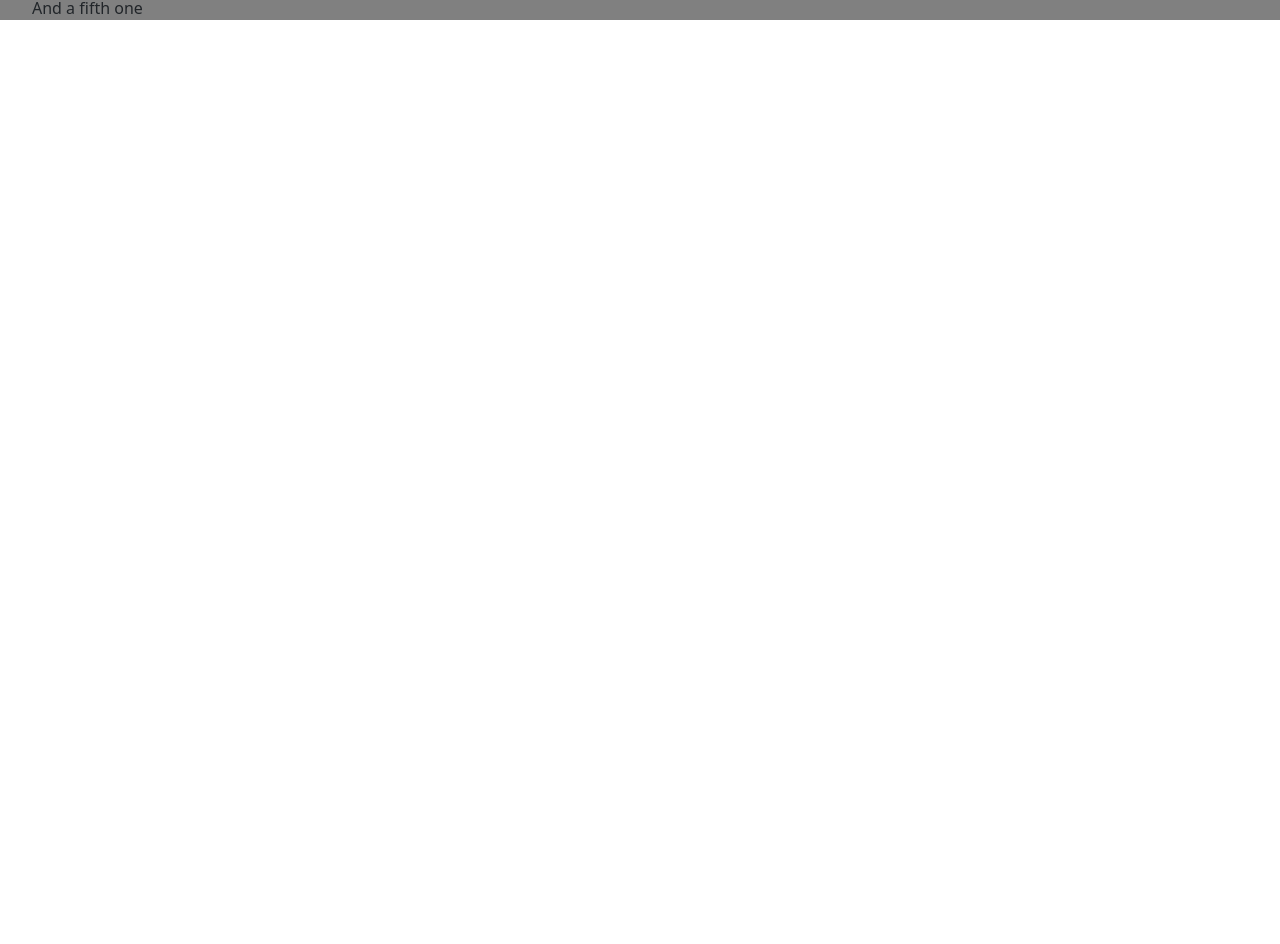
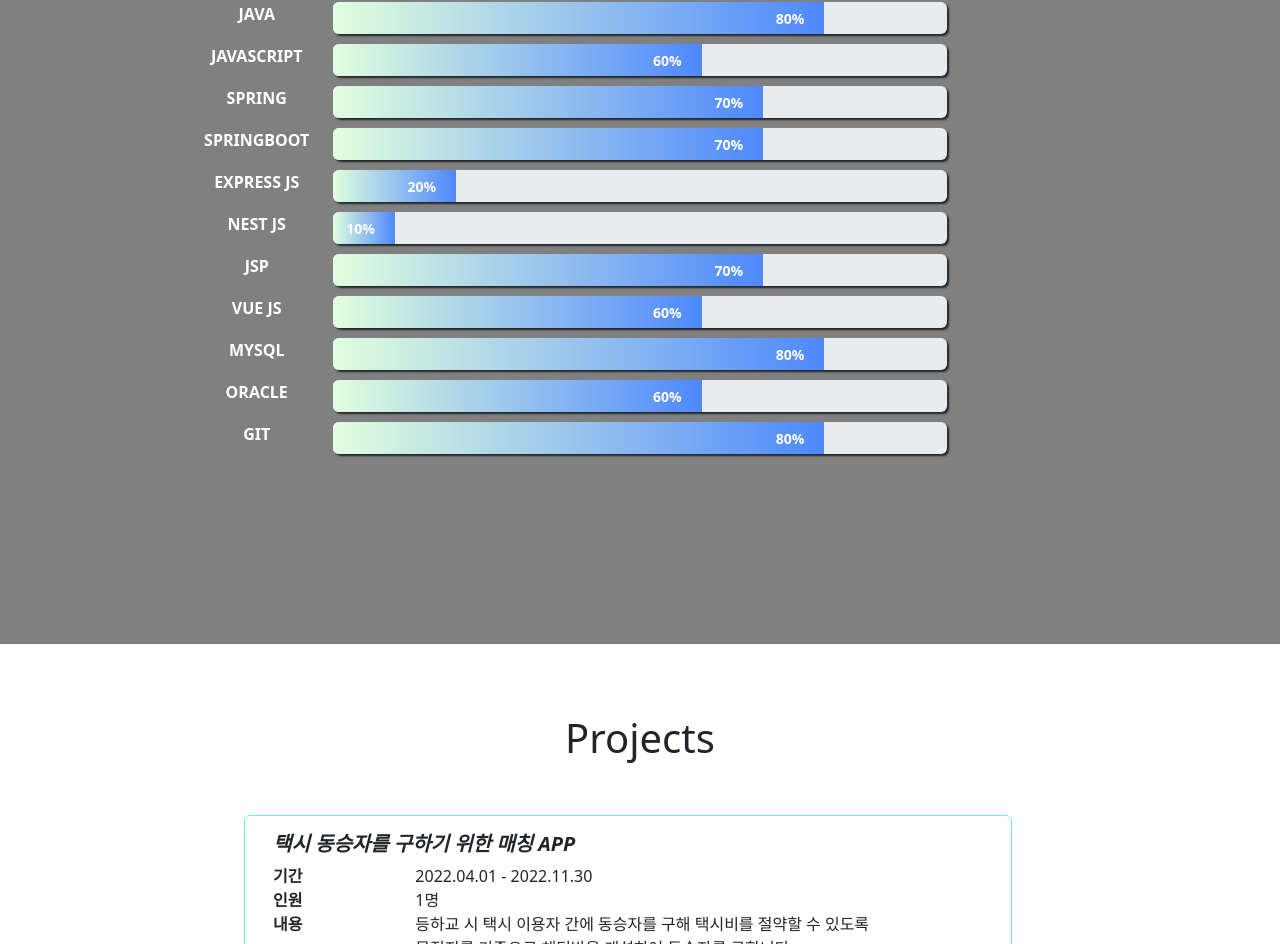
Before and after one commit to SangKyunSeo/SangKyunSeo.github.io, a Vue app: page / in a window 1280 px wide. Shown: the part 1836-2780 px from the top of the page. Before the commit the page ends 1872 px from the top, so only its background shows below. Built offline with nearby package versions, Linux system fonts and the light colour scheme.

Commit message:
feat: 포트폴리오 내용 추가

```diff
--- a/src/components/contents/ProfileContent.vue
+++ b/src/components/contents/ProfileContent.vue
@@ -48,7 +48,7 @@
     margin: 0 auto;
   }
   .profile-header {
-    margin-top: 40px;
+    margin-top: 70px;
     text-align: center;
   }
   .profile-details-contents {
--- /dev/null
+++ b/src/components/contents/ProjectContent.vue
@@ -0,0 +1,87 @@
+<template>
+  <div class="project-area">
+    <h1 class="project-header">Projects</h1>
+    <div class="row card-area">
+      <div class="card card-div" v-for="(data, index) in projectList" :key="index">
+        <div class="card-body">
+          <h5 class="card-title">{{ data.title }}</h5>
+          <div>
+            <p class="row card-text">
+              <span class="col-2 content-header">기간</span>
+              <span class="col-8 content-body">{{ data.date }}</span>
+            </p>
+          </div>
+          <div>
+            <p class="row card-text">
+              <span class="col-2 content-header">인원</span>
+              <span class="col-8 content-body">{{ data.join }}</span>
+            </p>
+          </div>
+          <div>
+            <p class="row card-text">
+              <span class="col-2 content-header">내용</span>
+              <span class="col-8 content-body">{{ data.content }}</span>
+            </p>
+          </div>
+          <div>
+            <p class="row card-text">
+              <span class="col-2 content-header">사용 기술</span>
+              <span class="col-8 content-body content-skill">{{ data.skill }}</span>
+            </p>
+          </div>
+        </div>
+      </div>
+    </div>
+  </div>
+</template>
+<script setup>
+  import { useDataStore } from "@/stores/dataStore/dataStore.js"
+  import { ref, onMounted } from "vue"
+
+  const dStore = useDataStore()
+  const projectList = ref([])
+
+  onMounted(() => {
+    projectList.value = dStore.getProjectContentList()
+  })
+</script>
+<style scoped>
+  .project-header {
+    padding-top: 70px;
+    padding-bottom: 20px;
+    text-align: center;
+  }
+
+  .project-area {
+    width: 60%;
+    margin: 0 auto;
+    background-color: white;
+  }
+
+  .project-area .card {
+    margin-top: 25px;
+  }
+
+  .card-area {
+    width: 100%;
+  }
+
+  .card-div {
+    border: 1px solid #79edda;
+  }
+  .card-title {
+    font-style: italic;
+    font-weight: 900;
+  }
+
+  .content-body {
+    margin-left: 20px;
+  }
+
+  .content-header {
+    font-weight: 700;
+  }
+  .content-skill {
+    color: gray;
+  }
+</style>
--- a/src/components/contents/SkillContent.vue
+++ b/src/components/contents/SkillContent.vue
@@ -1,8 +1,9 @@
 <template>
-  <h1 style="text-align: center; color: white; margin-top: 40px">My Skills</h1>
+  <h1 style="text-align: center; color: white; margin-top: 40px; padding-top: 70px">My Skills</h1>
+  <div class="list-area">
     <ul class="list skill-list">
-    <li class="list-group-item">
-      <div class="list-detail-header">HTML</div>
+      <li class="list-group-item" v-for="(title, index) in skillTitleList" :key="index">
+        <div class="list-detail-header">{{ title }}</div>
         <div
           class="progress list-detail-content"
           role="progressbar"
@@ -10,16 +11,39 @@
           aria-valuemin="0"
           aria-valuemax="100"
         >
-        <div class="progress-bar text-bg-warning" style="width: 75%">75%</div>
+          <div class="progress-bar progress-content" :style="areaStyle(skillDataList[index])">
+            {{ skillDataList[index] + "%" }}
+          </div>
         </div>
       </li>
-    <li class="list-group-item">A second item</li>
-    <li class="list-group-item">A third item</li>
-    <li class="list-group-item">A fourth item</li>
-    <li class="list-group-item">And a fifth one</li>
     </ul>
+  </div>
 </template>
+<script setup>
+  import { useDataStore } from "@/stores/dataStore/dataStore.js"
+  import { ref, onMounted } from "vue"
+
+  const dStore = useDataStore()
+
+  const skillTitleList = ref([])
+  const skillDataList = ref([])
+
+  const areaStyle = (data) => {
+    return { width: data + "%" }
+  }
+
+  onMounted(() => {
+    skillTitleList.value = dStore.getSkillTitleList()
+    skillDataList.value = dStore.getSkillDataList()
+  })
+</script>
 <style scoped>
+  .list-area {
+    width: 80%;
+    margin: 0 auto;
+    margin-top: 30px;
+    align-items: center;
+  }
   .skill-list {
     text-align: center;
     width: 80%;
@@ -27,11 +51,24 @@
   .list-group-item {
     width: 100%;
     display: flex;
+    padding-top: 10px;
   }
   .list-detail-header {
     width: 20%;
+    color: white;
+    font-weight: 900;
+    margin-left: 20px;
   }
   .list-detail-content {
     width: 80%;
+    height: 32px;
+    box-shadow: 2px 2px 2px;
+  }
+  .progress-content {
+    background: linear-gradient(to right, #e1ffde, #4e88fc);
+    text-align: right;
+    padding-right: 20px;
+    font-weight: 900;
+    font-size: 14px;
   }
 </style>
--- a/src/components/headers/MainHeader.vue
+++ b/src/components/headers/MainHeader.vue
@@ -4,29 +4,54 @@
       <a class="nav-link" @click="setTab('Home')" href="#" :class="{ active: isHome }">Home</a>
     </li>
     <li class="nav-item">
-      <a class="nav-link" href="#" @click="setTab('About')" :class="{ active: isAbout }">About</a>
+      <a
+        class="nav-link"
+        href="#profile_area"
+        @click="setTab('Profile')"
+        :class="{ active: isProfile }"
+      >
+        Profile
+      </a>
     </li>
     <li class="nav-item">
-      <a class="nav-link" href="#" @click="setTab('Portfolio')" :class="{ active: isPortfolio }">
-        Portfolio
+      <a
+        class="nav-link"
+        href="#skill_area"
+        @click="setTab('Skills')"
+        :class="{ active: isSkills }"
+      >
+        Skills
+      </a>
+    </li>
+    <li class="nav-item">
+      <a
+        class="nav-link"
+        href="#project_area"
+        @click="setTab('Projects')"
+        :class="{ active: isProjects }"
+      >
+        Projects
       </a>
     </li>
   </ul>
 </template>
 <script setup>
   import { useTabStore } from "@/stores/tabStore/tabStore.js"
-  import { ref, onBeforeMount } from "vue"
+  import { ref, onBeforeMount, defineEmits } from "vue"
 
   const tStore = useTabStore()
   const curTab = ref()
   const isHome = ref(false)
-  const isAbout = ref(false)
-  const isPortfolio = ref(false)
+  const isProfile = ref(false)
+  const isSkills = ref(false)
+  const isProjects = ref(false)
+  const emit = defineEmits(["tab"])
 
   const initTabState = () => {
     isHome.value = false
-    isAbout.value = false
-    isPortfolio.value = false
+    isProfile.value = false
+    isSkills.value = false
+    isProjects.value = false
   }
 
   const setTab = (tab) => {
@@ -36,16 +61,20 @@
     curTab.value = tab
 
     if (tab === "Home") isHome.value = true
-    if (tab === "About") isAbout.value = true
-    if (tab === "Portfolio") isPortfolio.value = true
+    if (tab === "Profile") isProfile.value = true
+    if (tab === "Skills") isSkills.value = true
+    if (tab === "Projects") isProjects.value = true
+
+    emit("tab", tab)
   }
 
   onBeforeMount(() => {
     curTab.value = tStore.getCurTab()
 
     if (curTab.value === "Home") isHome.value = true
-    if (curTab.value === "About") isAbout.value = true
-    if (curTab.value === "Portfolio") isPortfolio.value = true
+    if (curTab.value === "Profile") isProfile.value = true
+    if (curTab.value === "Skills") isSkills.value = true
+    if (curTab.value === "Projects") isProjects.value = true
   })
 </script>
 <style scoped>
--- a/src/pages/MainPage.vue
+++ b/src/pages/MainPage.vue
@@ -1,11 +1,14 @@
 <template>
-  <MainHeader />
+  <MainHeader @tab="tabControll" />
   <SummaryContent class="summary-content" />
-  <div class="div-profile">
+  <div class="div-profile" id="profile_area">
     <ProfileContent />
   </div>
-  <div class="div-skills">
+  <div class="div-skills" id="skill_area">
     <SkillContent />
+  </div>
+  <div class="div-projects" id="project_area">
+    <ProjectContent />
   </div>
 </template>
 <script setup>
@@ -13,6 +16,14 @@
   import SummaryContent from "@/components/contents/SummaryContent.vue"
   import ProfileContent from "@/components/contents/ProfileContent.vue"
   import SkillContent from "@/components/contents/SkillContent.vue"
+  import ProjectContent from "@/components/contents/ProjectContent.vue"
+
+  const tabControll = (data) => {
+    const el = document.getElementById(data)
+    if (el) {
+      el.scrollIntoView({ behavior: "smooth" })
+    }
+  }
 </script>
 <style scoped>
   .summary-content {
@@ -25,6 +36,10 @@
     background-color: white;
   }
   .div-skills {
+    height: 100vh;
     margin-top: 40px;
   }
+  .div-projects {
+    background-color: white;
+  }
 </style>
--- a/src/stores/dataStore/dataStore.js
+++ b/src/stores/dataStore/dataStore.js
@@ -18,6 +18,107 @@ export const useDataStore = defineStore("dataStore", () => {
     "https://github.com/SangKyunSeo",
   ]
 
+  const skillTitleList = [
+    "JAVA",
+    "JAVASCRIPT",
+    "SPRING",
+    "SPRINGBOOT",
+    "EXPRESS JS",
+    "NEST JS",
+    "JSP",
+    "VUE JS",
+    "MYSQL",
+    "ORACLE",
+    "GIT",
+  ]
+
+  const projectContentList = [
+    {
+      title: "택시 동승자를 구하기 위한 매칭 APP",
+      date: "2022.04.01 - 2022.11.30",
+      join: "1명",
+      content:
+        "등하교 시 택시 이용자 간에 동승자를 구해 택시비를 절약할 수 있도록 목적지를 기준으로 채팅방을 개설하여 동승자를 구합니다.",
+      skill: "#JAVA #Firebase Realtime Database #Android Studio",
+      func: [
+        "구글 API를 사용한 로그인",
+        "출발지 목적지 선택 별 채팅방 분리",
+        "채팅방 생성",
+        "채팅",
+      ],
+    },
+    {
+      title: "단순 CRUD 쇼핑몰 프로젝트",
+      date: "2022.12.19 - 2023.01.30",
+      join: "1명",
+      content: "Spring 스터디를 위한 간단 CRUD 쇼핑몰 웹 사이트",
+      skill: "#JAVA #JAVASCRIPT #MYSQL #JSP ",
+      func: [
+        "로그인",
+        "상품 정보 및 상세 조회",
+        "상품 문의 등록, 조회, 수정 및 삭제",
+        "장바구니 등록, 조회, 수정 및 삭제",
+      ],
+    },
+    {
+      title: "내일의 집",
+      date: "2023.06.07 - 2023.06.30",
+      join: "6명",
+      content: "오늘의 집을 밴치마킹한 가구 웹 사이트",
+      skill: "#JAVA #JAVASCRIPT #ORACLE #JDBC ",
+      func: ["중고 거래 글 등록, 조회, 수정 및 삭제", "채팅방 생성 및 삭제", "상품 바로구매 기능"],
+    },
+    {
+      title: "Grinn",
+      date: "2023.07.13 - 2023.07.30",
+      join: "7명 (조장)",
+      content: "Kream 웹 쇼핑몰을 밴치마킹한 경매 웹 사이트",
+      skill: "#JAVA #JAVASCRIPT #SPRINGBOOT #ORACLE #MYBATIS ",
+      func: [
+        "상품 사이즈 별 입찰 정보 조회",
+        "구매 입찰 등록 및 삭제",
+        "판매 입찰 등록 및 삭제",
+        "거래 등록 및 삭제",
+        "관리자 거래 정보 관리",
+      ],
+    },
+    {
+      title: "클론 - 왓챠피디아",
+      date: "2023.10.02 - 2023.10.23",
+      join: "1명",
+      content: "VUE 프레임워크 스터디를 위한 클론 사이트",
+      skill: "#JAVA #JAVASCRIPT #SPRINGBOOT #MARIADB #VUE #SPRING SECURITY ",
+      func: ["로그인", "리뷰 등록, 조회, 수정 및 삭제", "영화 조회"],
+    },
+    {
+      title: "채팅 웹 사이트",
+      date: "2024.02.12 - 2024.03.05",
+      join: "4명",
+      content: "Redis를 사용한 로그인 기반 채팅 웹 사이트",
+      skill: "#JAVA #JAVASCRIPT / SPRINGBOOT / MARIADB / VUE #SPRING SECURITY #REDIS #FCM ",
+      func: [
+        "JWT 재발급 로직 기능",
+        "1:1, 1:N 채팅방 생성 및 삭제",
+        "실시간 로그인 회원 ON OFF 기능",
+      ],
+    },
+    {
+      title: "PCM(한국프리미엄카드마케팅) 정산 프로그램",
+      date: "2024.03.13 - 2024.06.14",
+      join: "4명",
+      content: "한국 프리미엄 마케팅 회사 내 정산 시스템 개발",
+      skill: "#JAVA #JAVASCRIPT #SPRINGBOOT #MARIADB #THYMELEAF ",
+      func: [
+        "매입 매출 세금계산서 정산 DB 설계",
+        "가맹점 지급 통계 화면 및 API 설계",
+        "바로빌 API 연동 및 세금계산서 조회 발급",
+        "대용량 데이터 엑셀 다운로드",
+      ],
+    },
+  ]
+
+  const skillDataList = [80, 60, 70, 70, 20, 10, 70, 60, 80, 60, 80]
+
   const getProfileTitle = () => {
     return profileTitle
   }
@@ -26,8 +127,23 @@ export const useDataStore = defineStore("dataStore", () => {
     return profileDataList
   }
 
+  const getSkillTitleList = () => {
+    return skillTitleList
+  }
+
+  const getSkillDataList = () => {
+    return skillDataList
+  }
+
+  const getProjectContentList = () => {
+    return projectContentList
+  }
+
   return {
     getProfileTitle,
     getProfileDataList,
+    getSkillTitleList,
+    getSkillDataList,
+    getProjectContentList,
   }
 })
```
Also changed, not shown: 4 other files (tests, documents, lock files or other folders). Lines whose indentation alone changed are shown as unchanged.
